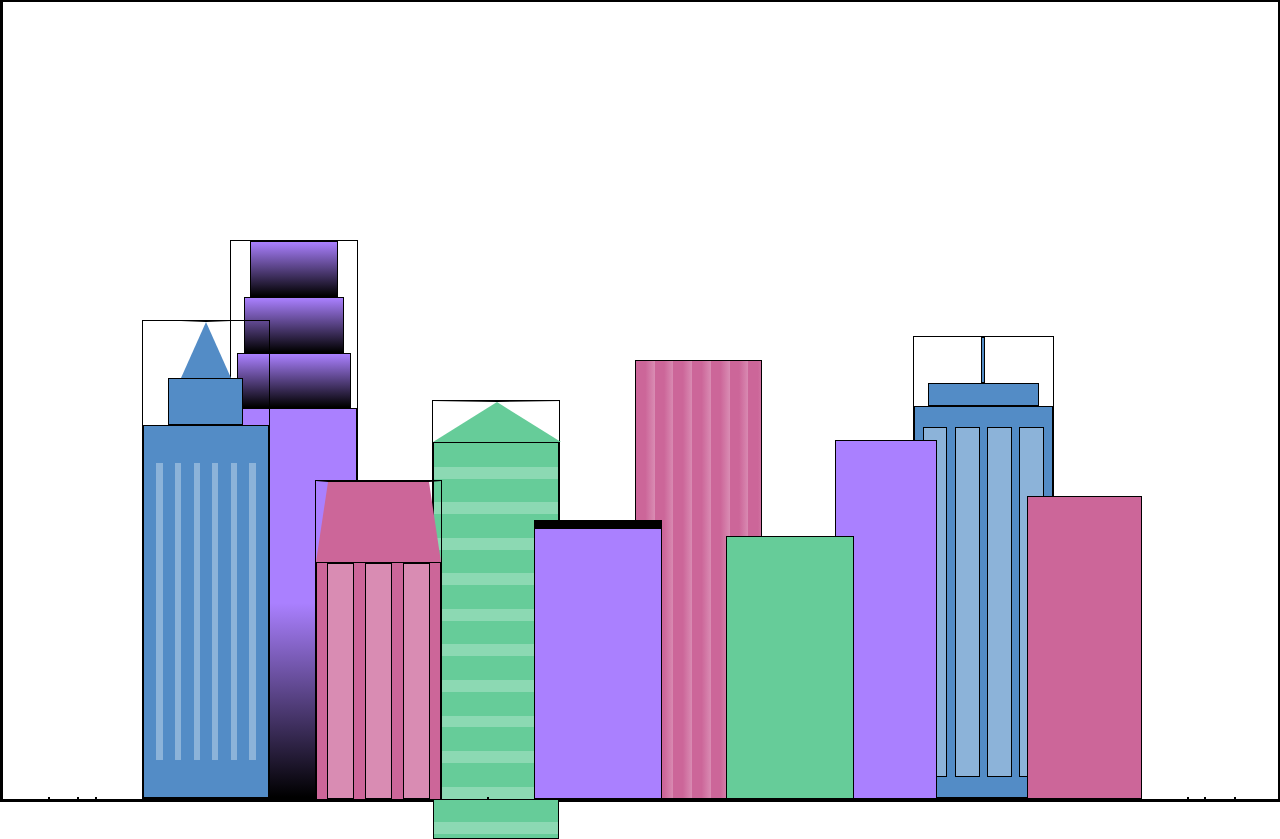
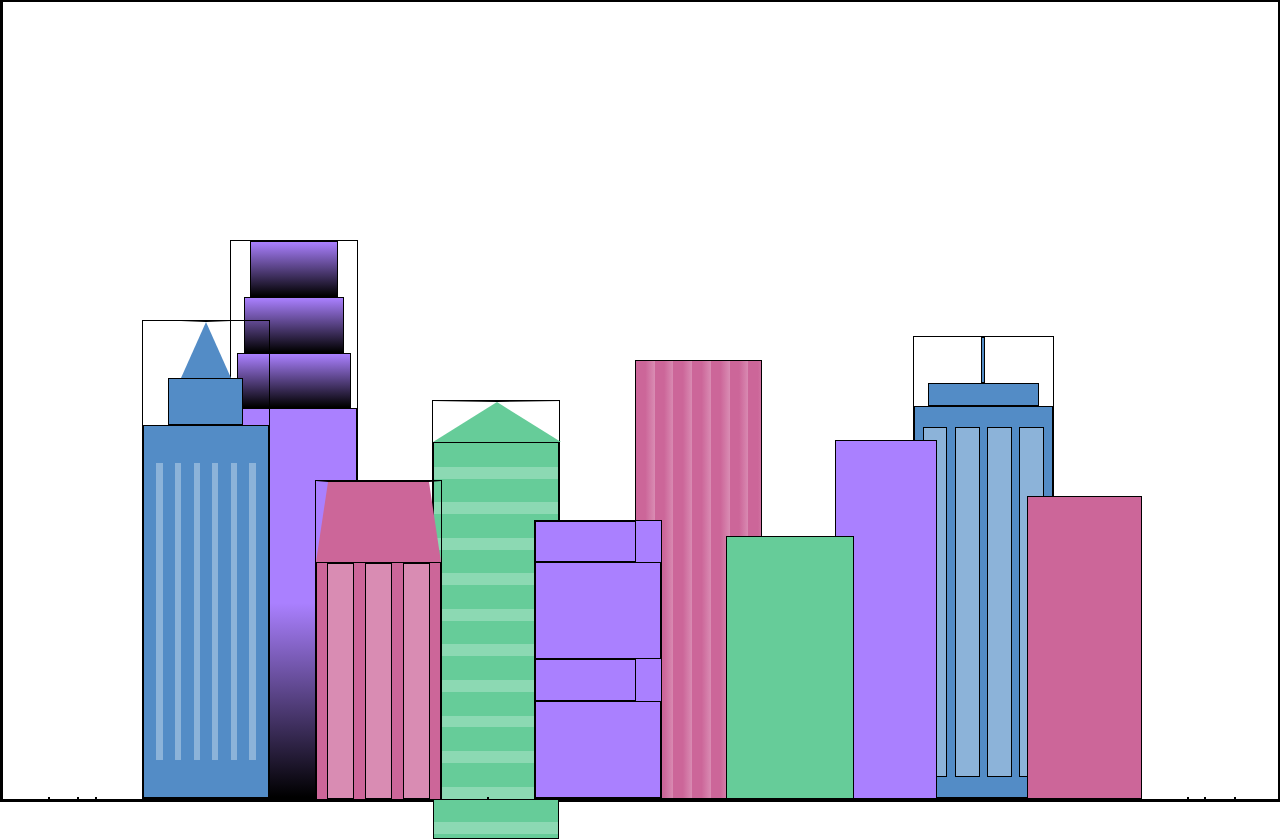
Before and after one commit to adelinesoares/building-a-city-skyline, a plain HTML site: page index.html in a window 1280 px wide. Drawn offline with Linux system fonts and the light colour scheme.

Commit message:
created .fb3a and .fb3b selectors  and setted them  width, height properties

```diff
--- a/styles.css
+++ b/styles.css
@@ -203,6 +203,18 @@ body {
     background-color: var(--building-color1);
 }
 
+.fb3a {
+    width: 80%;
+    height: 15%;
+
+}
+
+.fb3b {
+    width: 100%;
+    height: 35%;
+
+}
+
 .fb4 {
     width: 8%;
     height: 45%;
```
